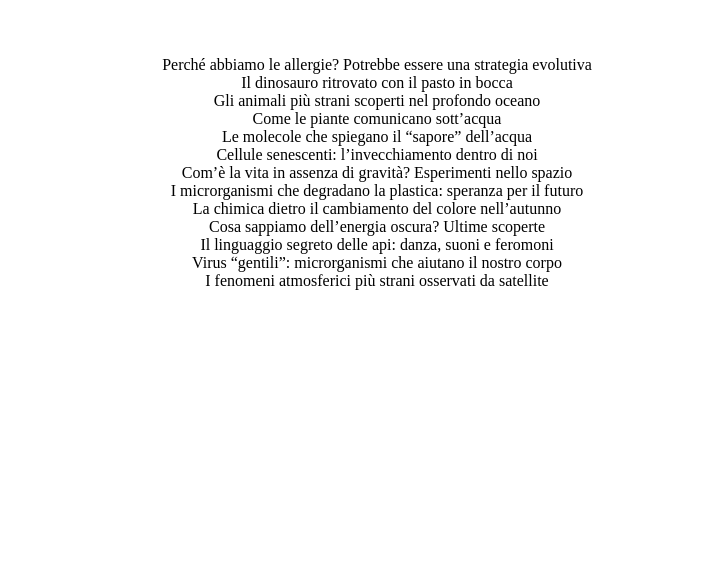
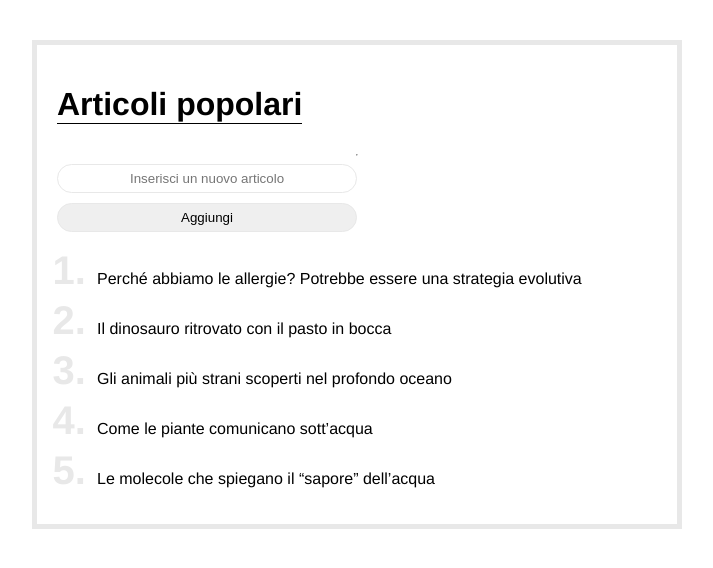
Before and after one commit to ilenia-agnolon/react-form, a React (Vite) app: page / in a window 1280 px wide. Shown: the top 568 px of the page, without its empty margins (283-996 px from the left). Built offline with nearby package versions, Linux system fonts and the light colour scheme.

Commit message:
datoun primostilein css

```diff
--- a/src/components/form/ArticlesList.jsx
+++ b/src/components/form/ArticlesList.jsx
@@ -2,17 +2,47 @@ import { useState } from "react";
 import titles from "../titles";
 
 function ArticlesList() {
-  const [articles, setArticles] = useState();
+  const [articles, setArticles] = useState(titles);
+  const [newArticle, setNewarticle] = useState("");
 
-  // lista titoli articoli
+  const addArticle = (e) => {
+    e.preventDefault();
+    // pulisco input user
+    const cleanArticle = newArticle.trim();
+    //creo nuovo array per lo state
+    const updatedArticles = [...articles, cleanArticle];
+    setArticles(updatedArticles);
+    setNewarticle("");
+  };
+
   return (
     <>
-      <div>
-        <ul>
-          {titles.map((title, i) => (
-            <li key={i}>{title}</li>
-          ))}
-        </ul>
+      <div className="main-container">
+        {/* titolo */}
+        <h1>Articoli popolari</h1>
+        <hr />
+        <div className="input-btn-container">
+          <form onSubmit={addArticle}>
+            <input
+              type="text"
+              placeholder="Inserisci un nuovo articolo"
+              value={newArticle}
+              onChange={(e) => {
+                setNewarticle(e.target.value);
+              }}
+            />
+            <button type="submit">Aggiungi</button>
+          </form>
+        </div>
+
+        {/* lista titoli articoli */}
+        <div>
+          <ol>
+            {articles.map((title, i) => (
+              <li key={i}>{title}</li>
+            ))}
+          </ol>
+        </div>
       </div>
     </>
   );
--- a/src/components/titles.js
+++ b/src/components/titles.js
@@ -9,21 +9,21 @@ const titles = [
 
   "Le molecole che spiegano il “sapore” dell’acqua",
 
-  "Cellule senescenti: l’invecchiamento dentro di noi",
+  // "Cellule senescenti: l’invecchiamento dentro di noi",
 
-  "Com’è la vita in assenza di gravità? Esperimenti nello spazio",
+  // "Com’è la vita in assenza di gravità? Esperimenti nello spazio",
 
-  "I microrganismi che degradano la plastica: speranza per il futuro",
+  // "I microrganismi che degradano la plastica: speranza per il futuro",
 
-  "La chimica dietro il cambiamento del colore nell’autunno",
+  // "La chimica dietro il cambiamento del colore nell’autunno",
 
-  "Cosa sappiamo dell’energia oscura? Ultime scoperte",
+  // "Cosa sappiamo dell’energia oscura? Ultime scoperte",
 
-  "Il linguaggio segreto delle api: danza, suoni e feromoni",
+  // "Il linguaggio segreto delle api: danza, suoni e feromoni",
 
-  "Virus “gentili”: microrganismi che aiutano il nostro corpo",
+  // "Virus “gentili”: microrganismi che aiutano il nostro corpo",
 
-  "I fenomeni atmosferici più strani osservati da satellite",
+  // "I fenomeni atmosferici più strani osservati da satellite",
 ];
 
 export default titles;
--- a/src/index.css
+++ b/src/index.css
@@ -67,6 +67,61 @@ button:focus-visible {
   }
 } */
 
-ul {
-  list-style: none;
+:root {
+  font-family: "Poppins", "Helvetica Neue", Arial, sans-serif;
 }
+
+.main-container {
+  border: 5px solid rgb(232, 232, 232);
+  width: 50%;
+  margin: 0 auto;
+  display: flex;
+  flex-direction: column;
+  align-items: flex-start;
+  padding: 20px;
+}
+
+h1 {
+  border-bottom: 1px solid;
+}
+
+.input-btn-container {
+  width: 50%;
+}
+
+form {
+  display: flex;
+  flex-direction: column;
+  gap: 10px;
+}
+
+input {
+  border: 1px solid rgb(232, 232, 232);
+  padding: 6px 14px;
+  border-radius: 50px;
+  text-align: center;
+  display: inline-block;
+}
+button {
+  border: 1px solid rgb(232, 232, 232);
+  padding: 6px 14px;
+  border-radius: 50px;
+  text-align: center;
+  display: inline-block;
+  width: 300px;
+}
+
+ol {
+  /* list-style: none; */
+  display: flex;
+  flex-direction: column;
+  align-items: flex-start;
+  gap: 10px;
+}
+
+ol li::marker {
+  color: rgb(232, 232, 232);
+  font-weight: bold;
+  font-size: 2.5rem;
+  font-family: "Poppins", "Helvetica Neue", Arial, sans-serif;
+}
```
